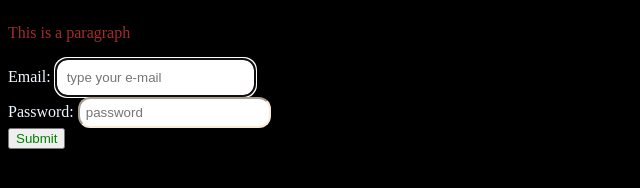
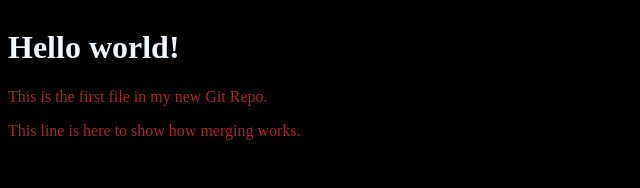
Before and after one commit to Anantharamulu/Demo, a plain HTML site: page index.html in a window 1280 px wide. Shown: the whole page, without its empty margins (0-640 px from the left). Drawn offline with Linux system fonts and the light colour scheme.

Commit message:
created new error branch

```diff
--- a/index.html
+++ b/index.html
@@ -1,21 +1,14 @@
 <!DOCTYPE html>
-<html lang="en">
+<html>
 <head>
-    <meta charset="UTF-8">
-    <meta http-equiv="X-UA-Compatible" content="IE=edge">
-    <meta name="viewport" content="width=device-width, initial-scale=1.0">
-    <title>Document</title>
-
-        <link rel="stylesheet" type="text/css" href="stylesheet.css"/>
-
+<title>Hello World!</title>
+<link rel="stylesheet" href="stylesheet.css">
 </head>
 <body>
-    <p> This is a paragraph</p>
-    Email:
-    <input type="email" id="email" placeholder="type your e-mail " autofocus="true" required="true"/><br>
-    Password:
-    <input type="password" id="password" placeholder="password"/><br>
-    <input type="submit" name="submit" id="button" autofocus="true"/>
+
+<h1>Hello world!</h1>
+<p>This is the first file in my new Git Repo.</p>
+<p>This line is here to show how merging works.</p>
 
 </body>
 </html>
```
